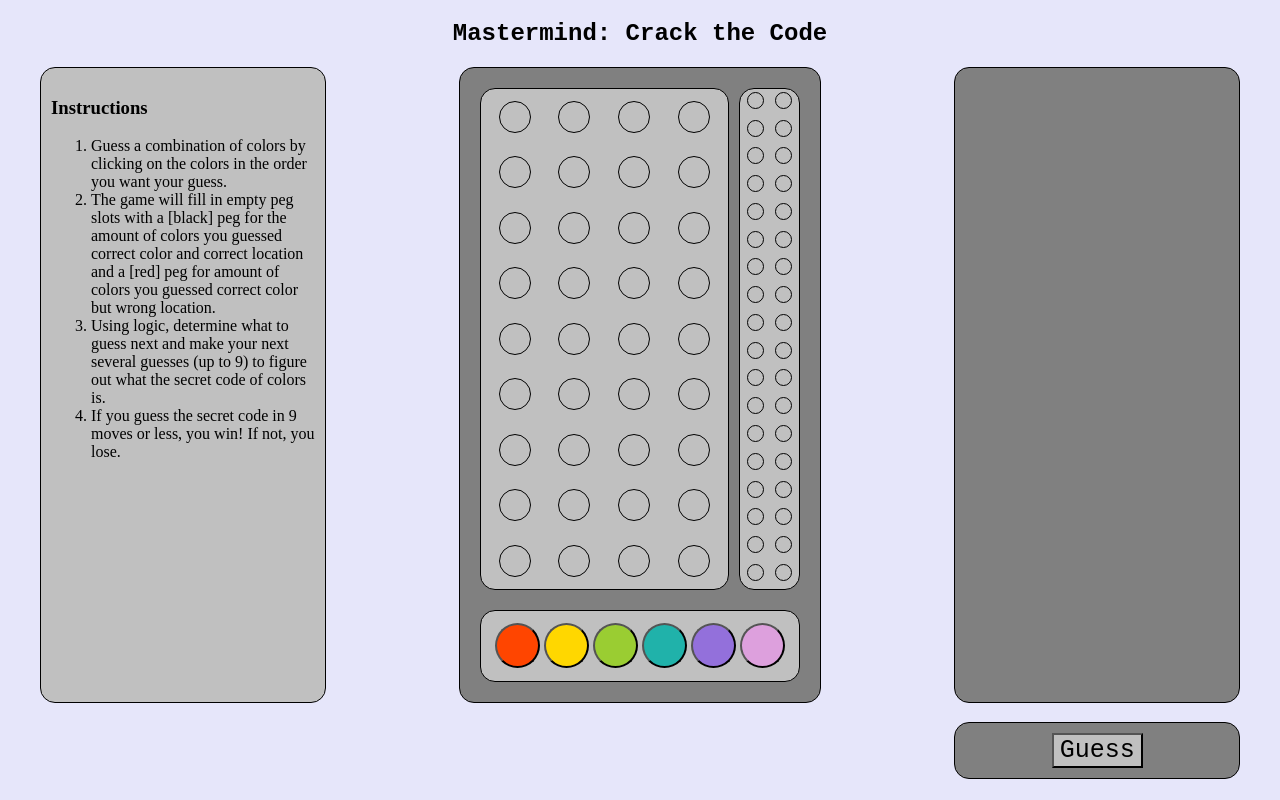
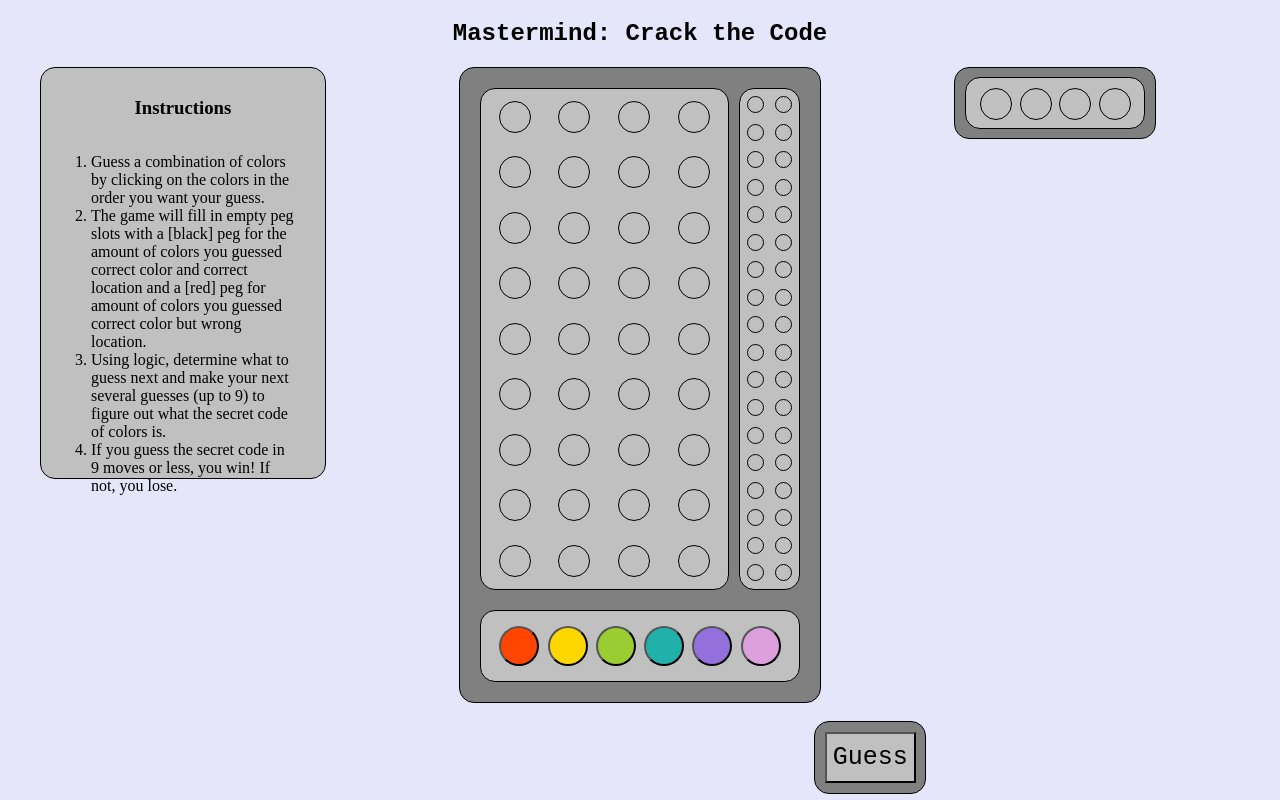
Before and after one commit to lcohen730/Mastermind_Game_GA_Unit_1_Project, a plain HTML site: page index.html in a window 1280 px wide. Drawn offline with Linux system fonts and the light colour scheme.

Commit message:
Style Instructions, Button, and Secret Code

```diff
--- a/style.css
+++ b/style.css
@@ -17,7 +17,7 @@ body {
         ". board ."
         ". board gsbtncon"
         ". . .";
-     background-color: lavender;
+    background-color: lavender;
 }
 
 h2 {
@@ -34,6 +34,17 @@ h2 {
     border-radius: 15px;
     padding: 10px;
     margin: 0 40px 0;
+    height: 390px;
+    display: flex;
+    flex-direction: column;
+}
+
+h3 {
+    align-self: center;
+}
+
+ol {
+    margin-right: 20px;
 }
 
 #board {
@@ -84,6 +95,7 @@ h2 {
     display: flex;
     flex-wrap: wrap;
     justify-content: space-evenly;
+    align-content: space-evenly;
 }
 
 #hints > div {
@@ -131,17 +143,41 @@ h2 {
     background-color: plum;
 }
 
+#red, #yellow, #green, #teal, #purple, #magenta {
+    border-radius: 50%;
+    width: 40px;
+    height: 40px;
+}
+
 #secretContainer {
-    grid-area: secCon;
     background-color: gray;
     border: 1px solid black;
     border-radius: 15px;
+    width: 180px;
+    height: 50px;
     padding: 10px;
     margin: 0 40px 0;
 }
 
 #secretCode {
     background-color: silver;
+    border: 1px solid black;
+    border-radius: 15px;
+    padding: 10px;
+    width: 160px;
+    height: 30px;
+    align-self: center;
+    display: flex;
+    flex-wrap: wrap;
+    justify-content: space-around;
+    align-items: center;
+}
+
+#secretCode > div {
+    border-radius: 50%;
+    border: 1px solid black;
+    width: 30px;
+    height: 30px;
 }
 
 #guessButtonContainer {
@@ -150,7 +186,10 @@ h2 {
     border: 1px solid black;
     border-radius: 15px;
     padding: 10px;
-    margin: 0 40px 20px;
+    margin-top: -60px;
+    margin-right: 300px;
+    margin-left: -100px;
+    width: 90px;
 }
 
 #guessButton {
@@ -160,13 +199,7 @@ h2 {
     font-family: 'Courier New', Courier, monospace;
 }
 
-h1, h2, #board, #secretContainer, #guessButtonContainer {
+h2, #board, #secretContainer, #guessButtonContainer {
     display: flex;
     justify-content: center;
 }
-
-#red, #yellow, #green, #teal, #purple, #magenta {
-    border-radius: 50%;
-    width: 45px;
-    height: 45px;
-}
```
